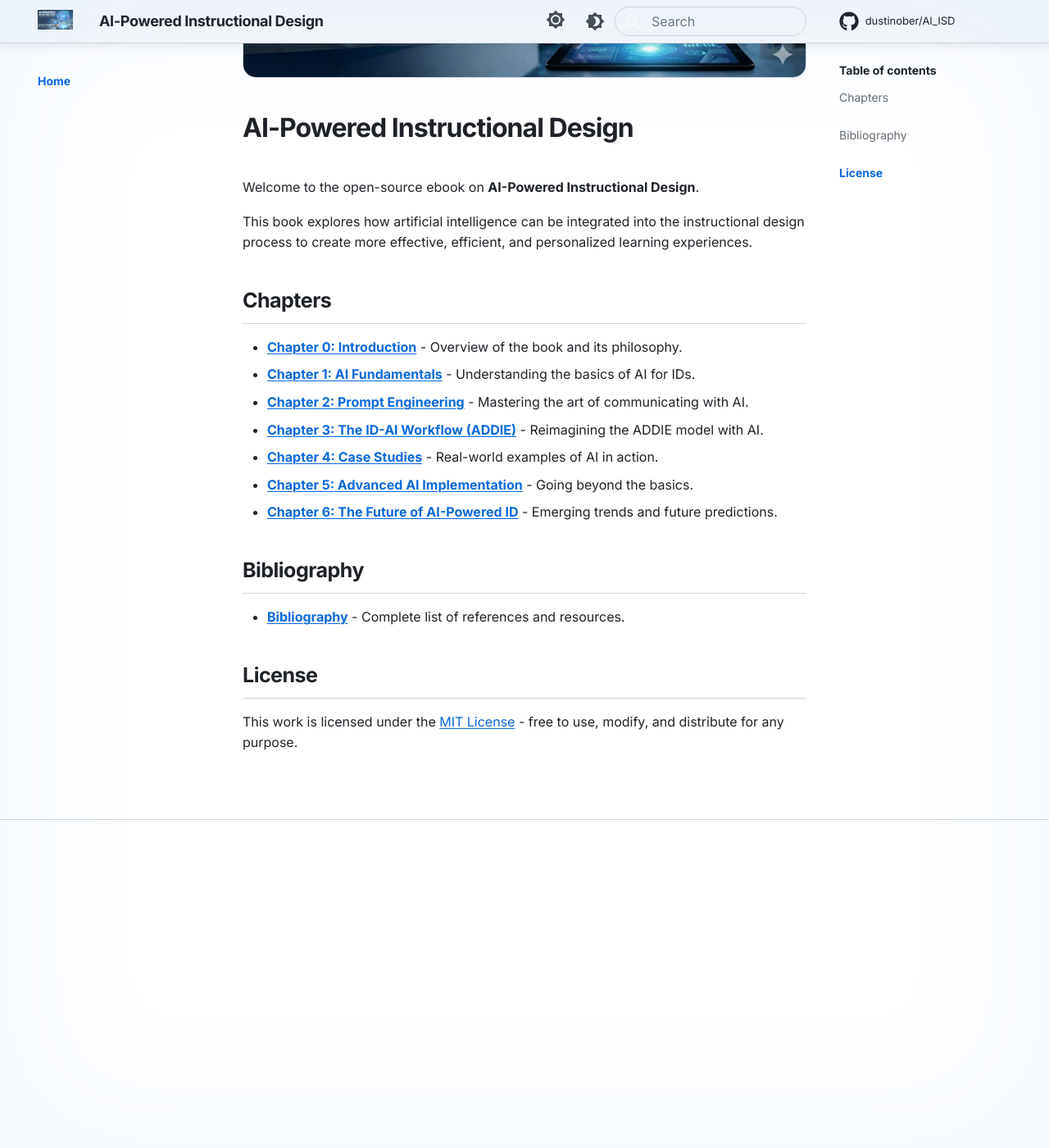
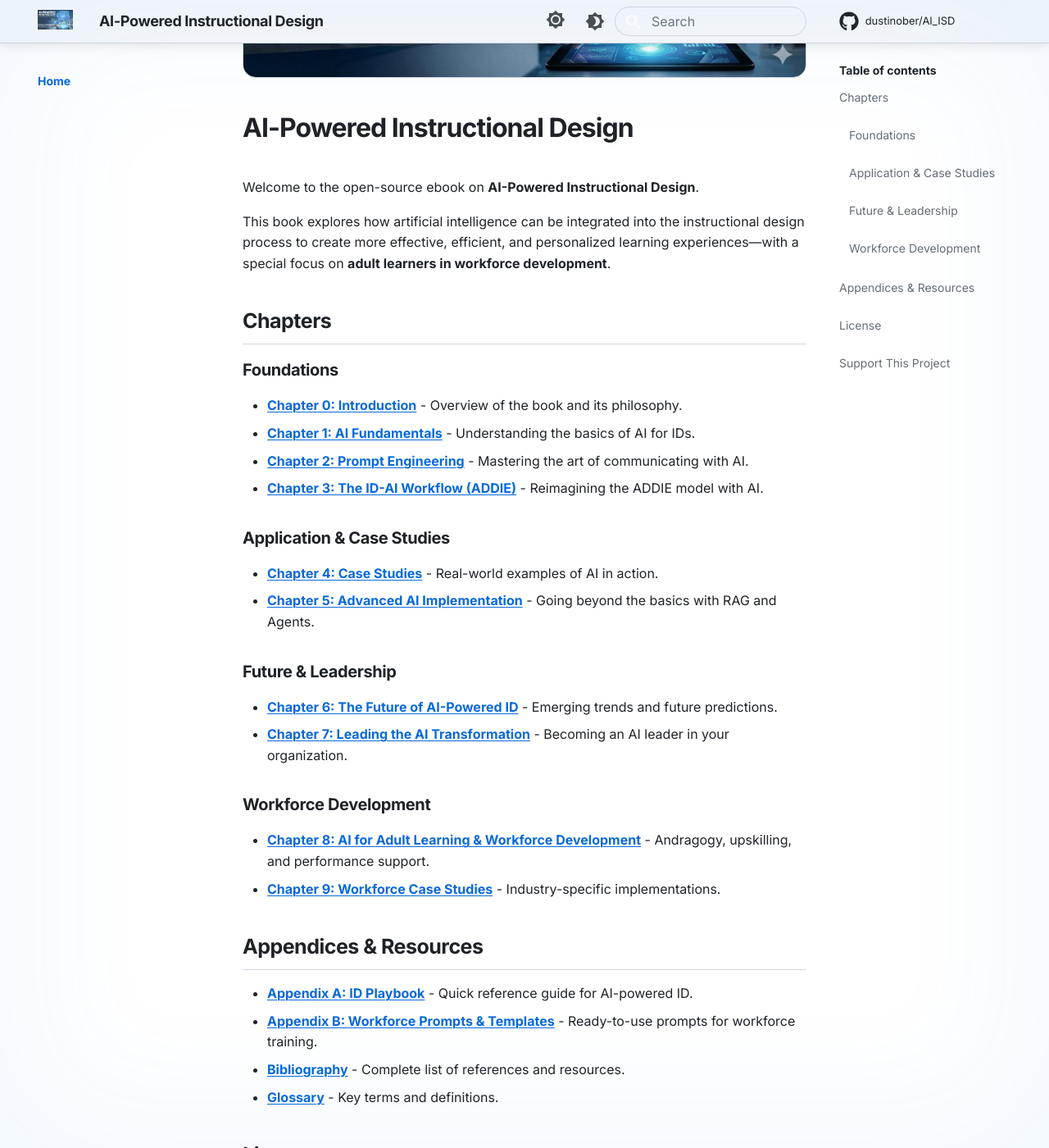
Before and after one commit to dustinober1/Ebook_AI-Powered_Instructional_Design, an MkDocs documentation site: the page built from docs/index.md, in a window 1280 px wide and 1400 px high, scrolled down 470 px. Shown: the whole window at 82% size. Built offline with MkDocs 1.6.1 and Material for MkDocs 9.7.7, drawn with Linux system fonts in a browser that asks for light colours; comment, search, counter and statistics services are not loaded; before the commit the page ends 1535 px from its top, so only the background shows below that; some of the changed text lies outside the part shown.

Commit message:
Add cover images and Buy Me a Coffee button
- Added AI-generated cover image for Chapter 8 (Workforce Development)
- Added placeholder cover for Chapter 9 (Workforce Case Studies)
- Added Buy Me a Coffee button to site footer (main.html override)
- Added Buy Me a Coffee button to index.md homepage
- Updated index.md with new chapter structure and workforce focus
- Reorganized chapter listing with section headers

```diff
--- a/docs/index.md
+++ b/docs/index.md
@@ -12,22 +12,47 @@ authors: ["Dustin Ober"]
 
 Welcome to the open-source ebook on **AI-Powered Instructional Design**.
 
-This book explores how artificial intelligence can be integrated into the instructional design process to create more effective, efficient, and personalized learning experiences.
+This book explores how artificial intelligence can be integrated into the instructional design process to create more effective, efficient, and personalized learning experiences—with a special focus on **adult learners in workforce development**.
 
 ## Chapters
+
+### Foundations
 
 - [**Chapter 0: Introduction**](chapters/00-introduction.md) - Overview of the book and its philosophy.
 - [**Chapter 1: AI Fundamentals**](chapters/01-ai-fundamentals.md) - Understanding the basics of AI for IDs.
 - [**Chapter 2: Prompt Engineering**](chapters/02-prompt-engineering.md) - Mastering the art of communicating with AI.
 - [**Chapter 3: The ID-AI Workflow (ADDIE)**](chapters/03-id-ai-workflow.md) - Reimagining the ADDIE model with AI.
+
+### Application & Case Studies
+
 - [**Chapter 4: Case Studies**](chapters/04-case-studies.md) - Real-world examples of AI in action.
-- [**Chapter 5: Advanced AI Implementation**](chapters/05-advanced-ai.md) - Going beyond the basics.
+- [**Chapter 5: Advanced AI Implementation**](chapters/05-advanced-ai.md) - Going beyond the basics with RAG and Agents.
+
+### Future & Leadership
+
 - [**Chapter 6: The Future of AI-Powered ID**](chapters/06-the-future.md) - Emerging trends and future predictions.
+- [**Chapter 7: Leading the AI Transformation**](chapters/07-leading-ai-transformation.md) - Becoming an AI leader in your organization.
 
-## Bibliography
+### Workforce Development
 
+- [**Chapter 8: AI for Adult Learning & Workforce Development**](chapters/08-workforce-development.md) - Andragogy, upskilling, and performance support.
+- [**Chapter 9: Workforce Case Studies**](chapters/09-workforce-case-studies.md) - Industry-specific implementations.
+
+## Appendices & Resources
+
+- [**Appendix A: ID Playbook**](appendix.md) - Quick reference guide for AI-powered ID.
+- [**Appendix B: Workforce Prompts & Templates**](appendix-workforce.md) - Ready-to-use prompts for workforce training.
 - [**Bibliography**](bibliography.md) - Complete list of references and resources.
+- [**Glossary**](glossary.md) - Key terms and definitions.
 
 ## License
 
 This work is licensed under the [MIT License](https://opensource.org/licenses/MIT) - free to use, modify, and distribute for any purpose.
+
+---
+
+## Support This Project
+
+If you find this ebook helpful, consider supporting its continued development:
+
+<a href="https://www.buymeacoffee.com/dustinober" target="_blank"><img src="https://cdn.buymeacoffee.com/buttons/v2/default-yellow.png" alt="Buy Me A Coffee" style="height: 60px !important;width: 217px !important;" ></a>
--- a/docs/overrides/main.html
+++ b/docs/overrides/main.html
@@ -21,3 +21,15 @@
   {{ super() }}
 </main>
 {% endblock %}
+
+{% block footer %}
+{{ super() }}
+<div class="md-footer-meta__inner md-grid" style="text-align: center; padding: 1rem 0;">
+  <div style="margin-bottom: 0.5rem;">
+    <strong>Support this project</strong>
+  </div>
+  <a href="https://www.buymeacoffee.com/dustinober" target="_blank">
+    <img src="https://cdn.buymeacoffee.com/buttons/v2/default-yellow.png" alt="Buy Me A Coffee" style="height: 60px !important;width: 217px !important;">
+  </a>
+</div>
+{% endblock %}
```
Also changed, not shown: other parts of docs/index.md (+1 -1 lines), docs/assets/chapter-08-cover.jpg (added), docs/assets/chapter-09-cover.jpg (added).
